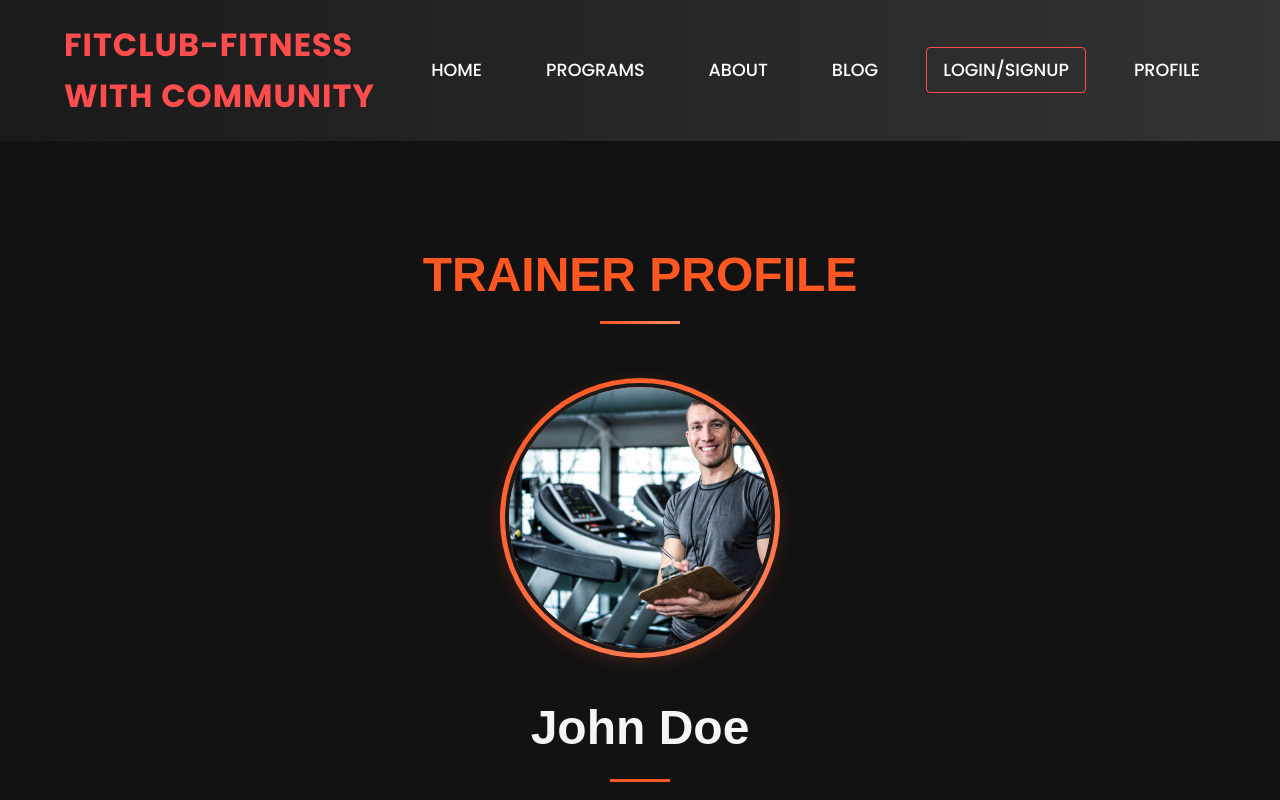
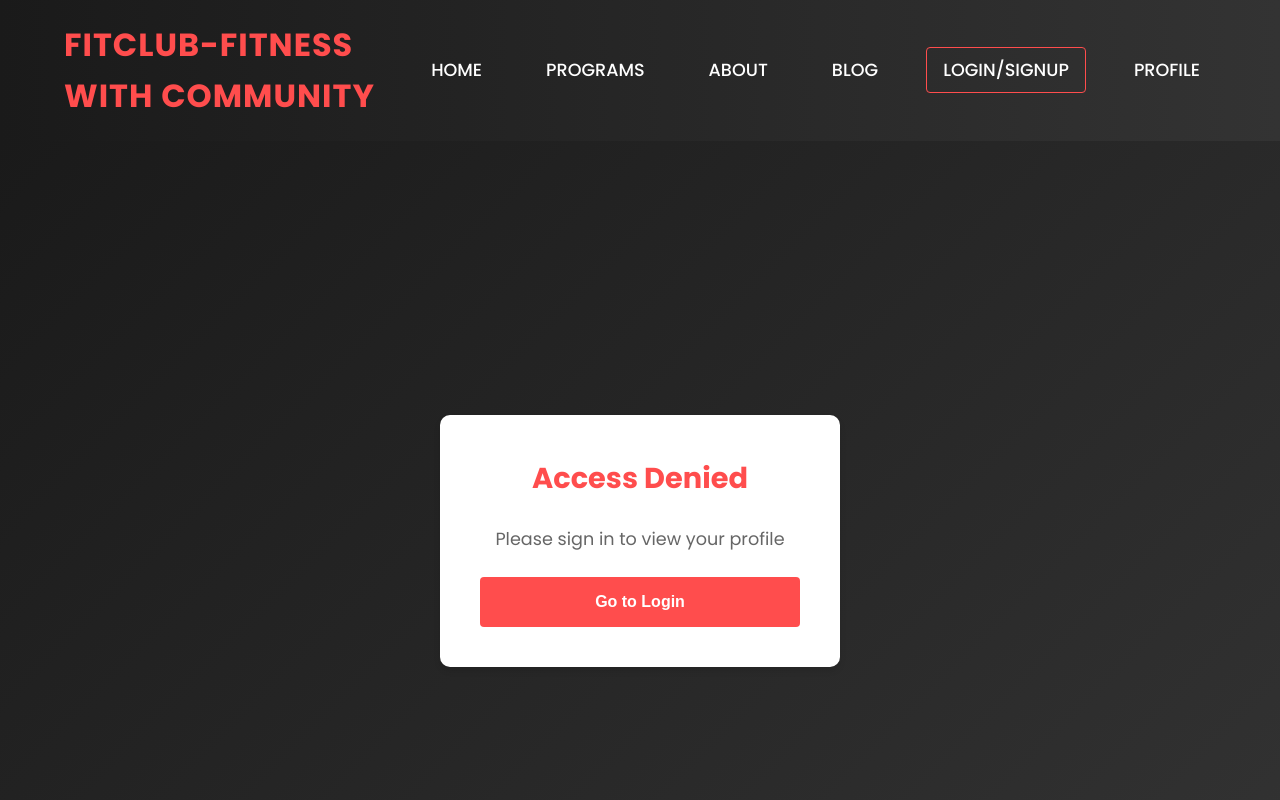
Before and after one commit to TusharGhosh56/Fit_Club, a React (Create React App) app: page /profile in a window 1280 px wide. Shown: the top 800 px of the page. Built offline with nearby package versions, Linux system fonts and the light colour scheme.

Commit message:
added protection mechanism for profile page

```diff
--- a/src/App.js
+++ b/src/App.js
@@ -8,6 +8,7 @@ import Blog from './pages/Blog';
 import Login from './pages/Login';
 import Signup from './pages/Signup';
 import Profile from './pages/Profile';
+import ProtectedRoute from './components/ProtectedRoute';
 import './App.css';
 
 function App() {
@@ -23,7 +24,14 @@ function App() {
             <Route path="/blog" element={<Blog />} />
             <Route path="/login" element={<Login />} />
             <Route path="/signup" element={<Signup />} />
-            <Route path="/profile" element={<Profile />} />
+            <Route
+              path="/profile"
+              element={
+                <ProtectedRoute>
+                  <Profile />
+                </ProtectedRoute>
+              }
+            />
           </Routes>
         </main>
         <Footer />
@@ -32,5 +40,4 @@ function App() {
   );
 }
 
-
 export default App;
--- /dev/null
+++ b/src/components/ProtectedRoute.js
@@ -0,0 +1,25 @@
+import { Navigate } from 'react-router-dom';
+import { auth } from '../firebase/config';
+
+function ProtectedRoute({ children }) {
+  if (!auth.currentUser) {
+    return (
+      <div className="auth-container">
+        <div className="auth-card">
+          <h2>Access Denied</h2>
+          <p className="auth-message">Please sign in to view your profile</p>
+          <button
+            onClick={() => window.location.href = '/login'}
+            className="auth-button"
+          >
+            Go to Login
+          </button>
+        </div>
+      </div>
+    );
+  }
+
+  return children;
+}
+
+export default ProtectedRoute;
--- a/src/css/Auth.css
+++ b/src/css/Auth.css
@@ -18,8 +18,8 @@
 
 .auth-card h2 {
   text-align: center;
-  margin-bottom: 2rem;
-  color: #333;
+  margin-bottom: 1rem;
+  color: #ff4d4d;
   font-size: 1.8rem;
 }
 
@@ -158,3 +158,10 @@
     transform: translateY(0);
   }
 }
+
+.auth-message {
+  text-align: center;
+  color: #666;
+  margin: 1.5rem 0;
+  font-size: 1.1rem;
+}
```
